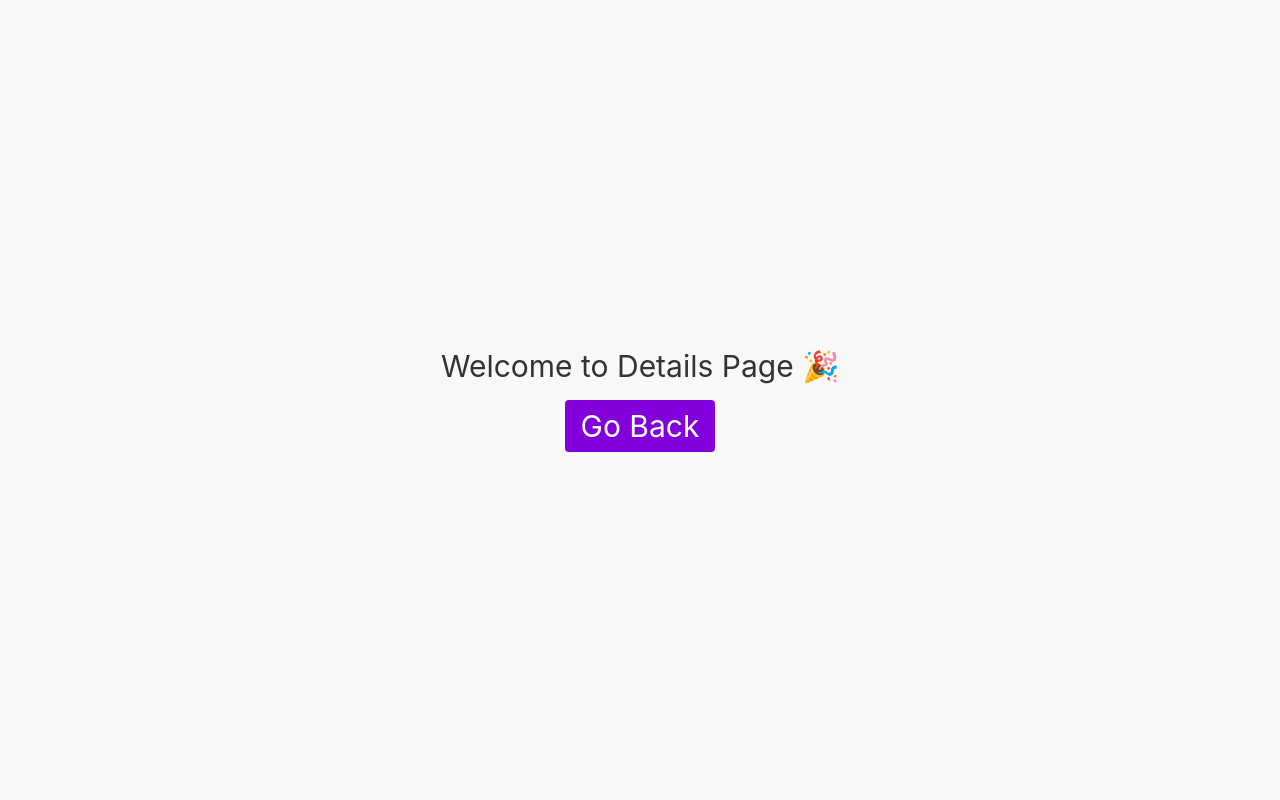
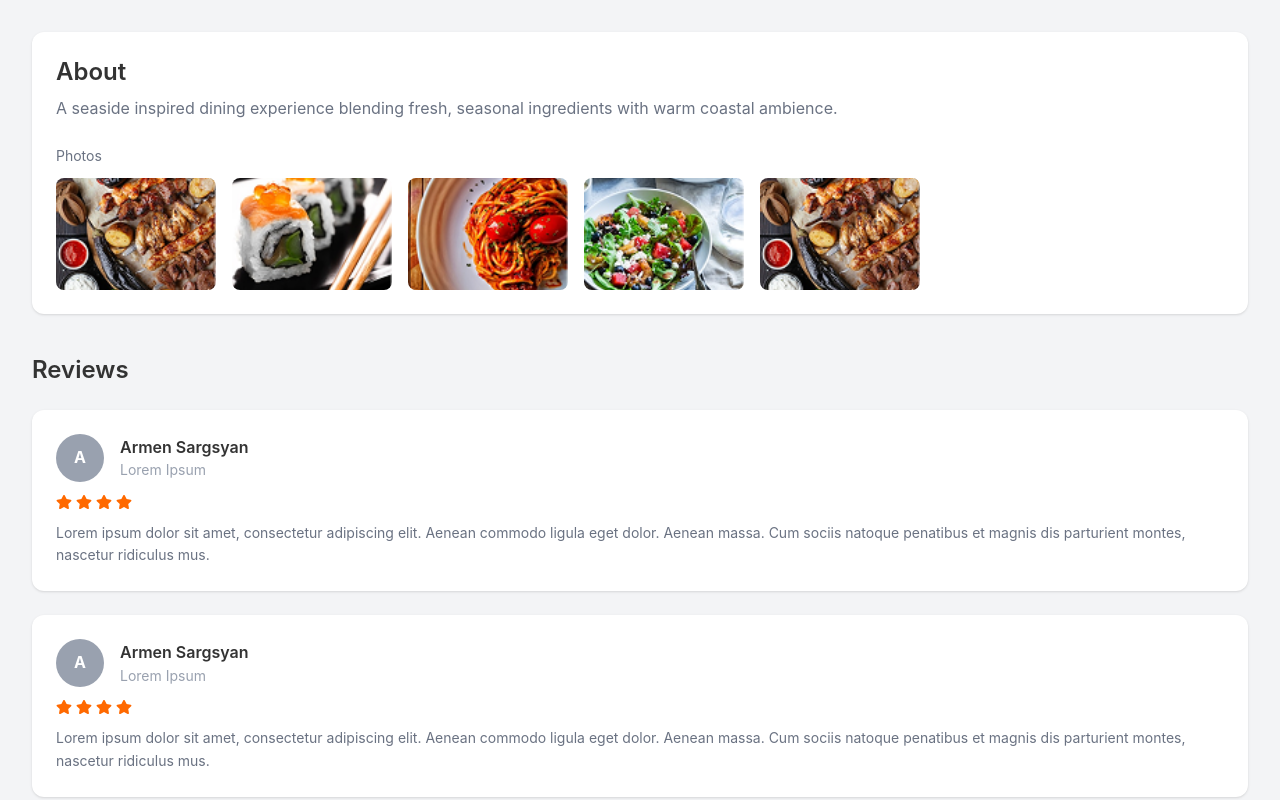
Before and after one commit to muhammad230/Htl-WEB, a React (Vite) app: page /details in a window 1280 px wide. Shown: the top 800 px of the page. Built offline with nearby package versions, Linux system fonts and the light colour scheme.

Commit message:
update details

```diff
--- a/src/components/Details.jsx
+++ b/src/components/Details.jsx
@@ -1,19 +1,82 @@
 import React from "react";
 import { useNavigate } from "react-router-dom";
+import { FaStar } from "react-icons/fa";
 
 const Details = () => {
   const navigate = useNavigate();
+  const reviews = [1, 2, 3];
 
   return (
-    <div className="flex flex-col justify-center items-center h-screen text-3xl gap-4">
-      Welcome to Details Page 🎉
+    <div className="bg-gray-100 min-h-screen p-8">
 
-      <button
-        onClick={() => navigate("/")}
-        className="px-4 py-2 bg-purple-700 text-white rounded"
-      >
-        Go Back
-      </button>
+      {/* ABOUT */}
+      <div className="bg-white p-6 rounded-xl shadow-sm">
+        <h2 className="text-2xl font-semibold mb-2">About</h2>
+        <p className="text-gray-500 mb-6">
+          A seaside inspired dining experience blending fresh, seasonal ingredients with warm coastal ambience.
+        </p>
+
+        {/* PHOTOS */}
+        <div>
+          <p className="text-sm text-gray-500 mb-3">Photos</p>
+
+          <div className="flex gap-4 overflow-x-auto">
+            {[
+              "images/Frame 7.png",
+              "images/Frame 8.png",
+              "images/Frame 9.png",
+              "images/Frame 10.png",
+              "images/Frame 7.png",
+            ].map((img, index) => (
+              <img
+                key={index}
+                src={img}
+                alt="food"
+                className="w-40 h-28 object-cover rounded-lg"
+              />
+            ))}
+          </div>
+        </div>
+      </div>
+
+      {/* REVIEWS */}
+      <div className="mt-10">
+        <h2 className="text-2xl font-semibold mb-6">Reviews</h2>
+
+        {reviews.map((item, index) => (
+          <div
+            key={index}
+            className="bg-white p-6 rounded-xl shadow-sm mb-6"
+          >
+            <div className="flex items-center gap-4 mb-3">
+              {/* Avatar */}
+              <div className="w-12 h-12 rounded-full bg-gray-400 flex items-center justify-center text-white font-bold">
+                A
+              </div>
+
+              {/* Name */}
+              <div>
+                <h3 className="font-semibold">Armen Sargsyan</h3>
+                <p className="text-sm text-gray-400">Lorem Ipsum</p>
+              </div>
+            </div>
+
+            {/* Stars */}
+            <div className="flex gap-1 text-orange-500 mb-3">
+              <FaStar />
+              <FaStar />
+              <FaStar />
+              <FaStar />
+            </div>
+
+            {/* Review Text */}
+            <p className="text-gray-500 text-sm leading-relaxed">
+              Lorem ipsum dolor sit amet, consectetur adipiscing elit. Aenean commodo ligula eget dolor. Aenean massa.
+              Cum sociis natoque penatibus et magnis dis parturient montes, nascetur ridiculus mus.
+            </p>
+          </div>
+        ))}
+      </div>
     </div>
   );
 };
```
